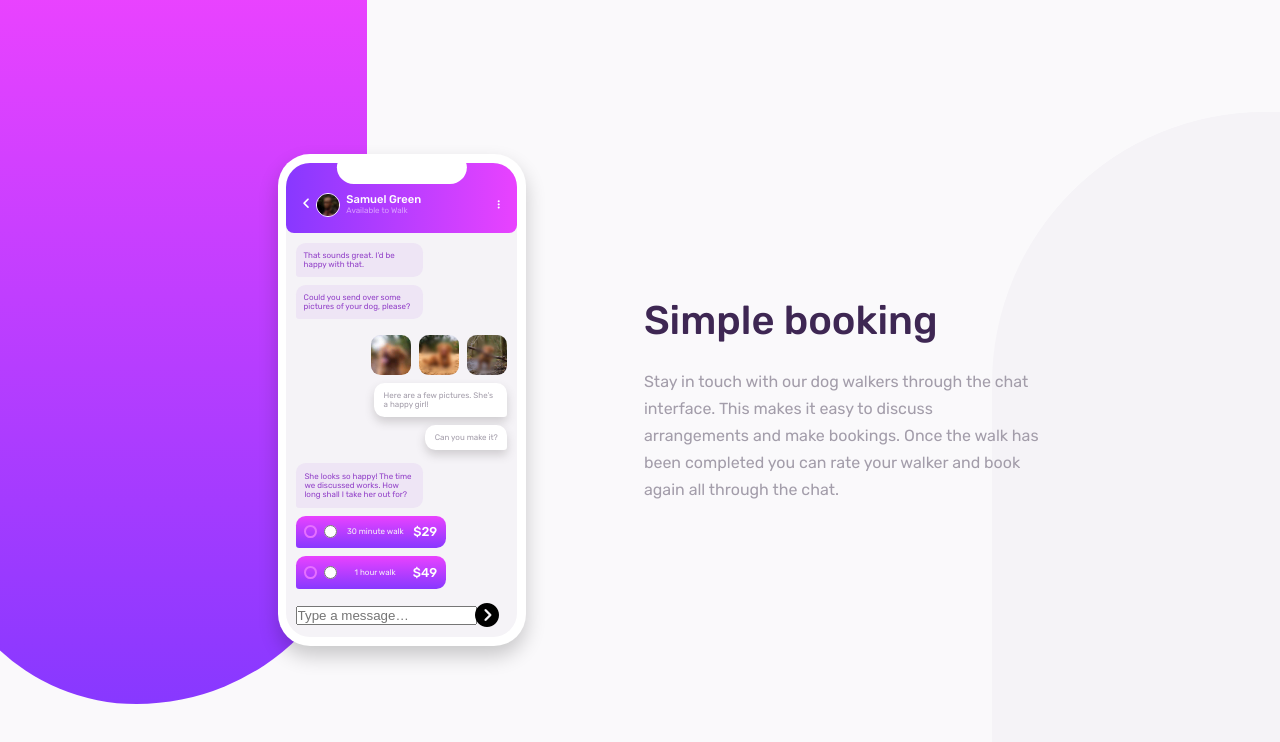
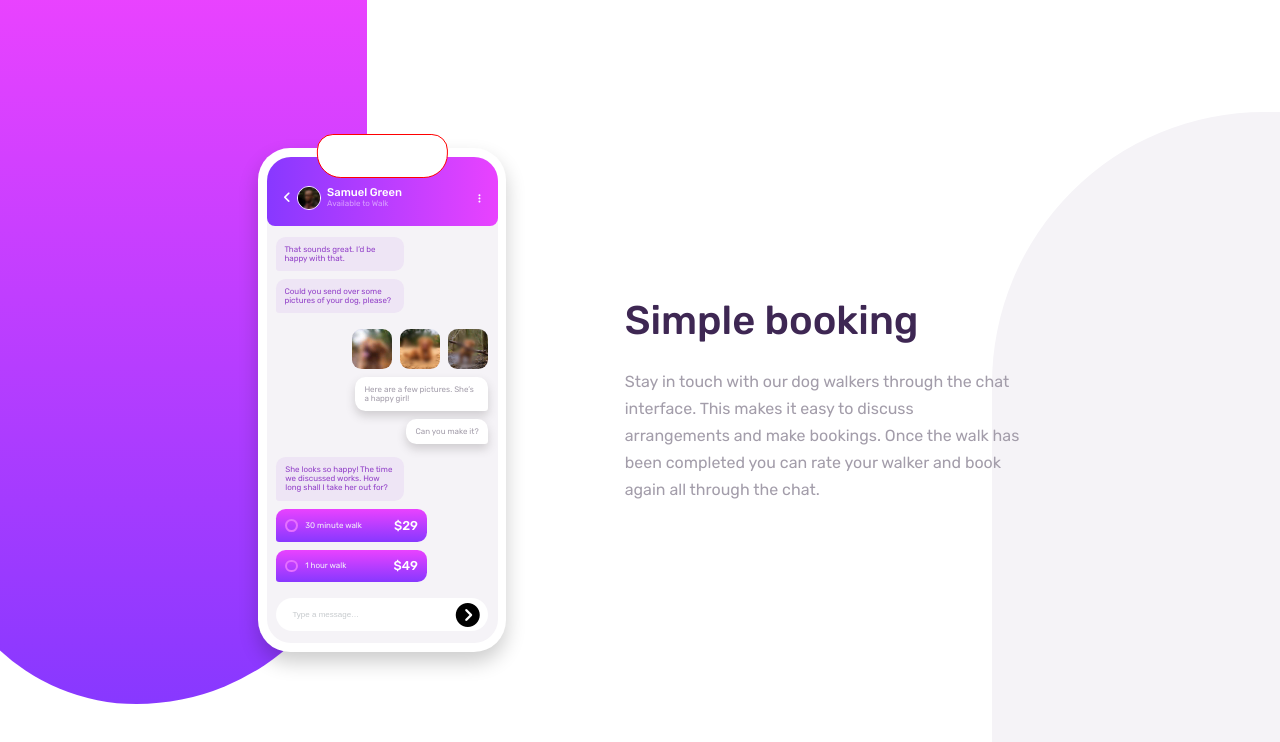
Before and after one commit to sazzadkhan99/chat-app-css-illustration-master, a plain HTML site: page index.html in a window 1280 px wide. Drawn offline with Linux system fonts and the light colour scheme.

Commit message:
Update style.css

```diff
--- a/style.css
+++ b/style.css
@@ -23,7 +23,6 @@
   --purple-950-submit-button-background: hsl(271, 36%, 24%);
   --pink-400-radio-button-outline: hsl(289, 100%, 72%);
   --leftMessagebox: hsl(272, 46%, 93%);
-    --Background-color: hsla(270, 20%, 96%, 0.425);
 }
 
 /*----Reset & Global Style----*/
@@ -41,7 +40,6 @@ img{
   display: block;
 }
 body{
-  background-color: var(--Background-color);
   display: flex;
   justify-content: center;
   align-items: center;
@@ -104,11 +102,12 @@ body{
   background-color: var(--white);
   position: absolute;
   width: calc(60% - .5rem);
-  height: 1.75rem;
+  height: 2.75rem;
   bottom: 70%;
   left: 50%;
   transform: translateX(-50%);
   border-radius: 1rem 1rem 1.5rem 1.5rem;
+  border: 1px solid red;
 }
 .fa-angle-left{
   color: var(--white);
@@ -187,6 +186,7 @@ body{
   font-size: .5rem;
   box-shadow: 0 5px 10px hsla(0, 4%, 27%, 0.212);
 }
+
 .bottom-left .text-box{
   font-size: .5rem;
   margin-top: .8rem;
@@ -202,7 +202,7 @@ body{
   width: 71%;
   border-radius: .6rem .6rem .6rem .2rem;
 }
-.radio-btn{
+input[type="radio"]{
   display: none;
 }
 label{
@@ -221,7 +221,7 @@ label{
   border: 2.2px solid var(--pink-400-radio-button-outline);
   border-radius: 50%;
 }
-.radio-btn:checked+ .checkmark::after{
+input[type="radio"]:checked+ .checkmark::after{
   content: "";
   position: absolute;
   width: .7rem;
@@ -242,28 +242,32 @@ label{
   align-items: center;
   width: 100%;
 }
+
 form{
   width: 100%;
   position: relative;
 }
-.text-field{
+input[type="text"]{
   padding: .75rem 1rem;
   border-radius: 1.5rem;
   border: transparent;
   width:100%;
   font-size: .5rem;
 }
-.text-field::placeholder{
+input[type="text"]::placeholder{
   color: var(--gray-300-placeholder-text);
 }
+
+
 .fa-circle-chevron-right{
   position: absolute;
   font-size: 1.5rem;
   right: .35rem;
   top: 50%;
   transform: translateY(-50%);
-  cursor: pointer;
 }
+
+
 /*Bottom Heading*/
 .booking{
   display: flex;
@@ -275,16 +279,19 @@ form{
   padding-inline: 2rem;
   padding-block-end: .5rem;
 }
+
 .booking h1{
   color: var(--purple-950-main-heading);
   font-size: 2.5rem;
   font-weight: 500;
 }
+
 .booking p{
    color: var(--gray-500-chat-on-the-right-paragraph);
   font-size: 1.01rem;
   line-height: 1.7;
 }
+
 
 /*Tab & Laptop View*/
 
@@ -293,6 +300,7 @@ form{
 .main-container{
   position: initial;
 }
+
 .bg-left{
   width: 33.7%;
   height: 88vh;
@@ -307,7 +315,6 @@ form{
   gap: 7.15rem;
   max-width: 82%;
   margin-inline: auto;
-  margin-inline-end: 6rem;
 }
 .mobile{
   padding: .55rem;
```
